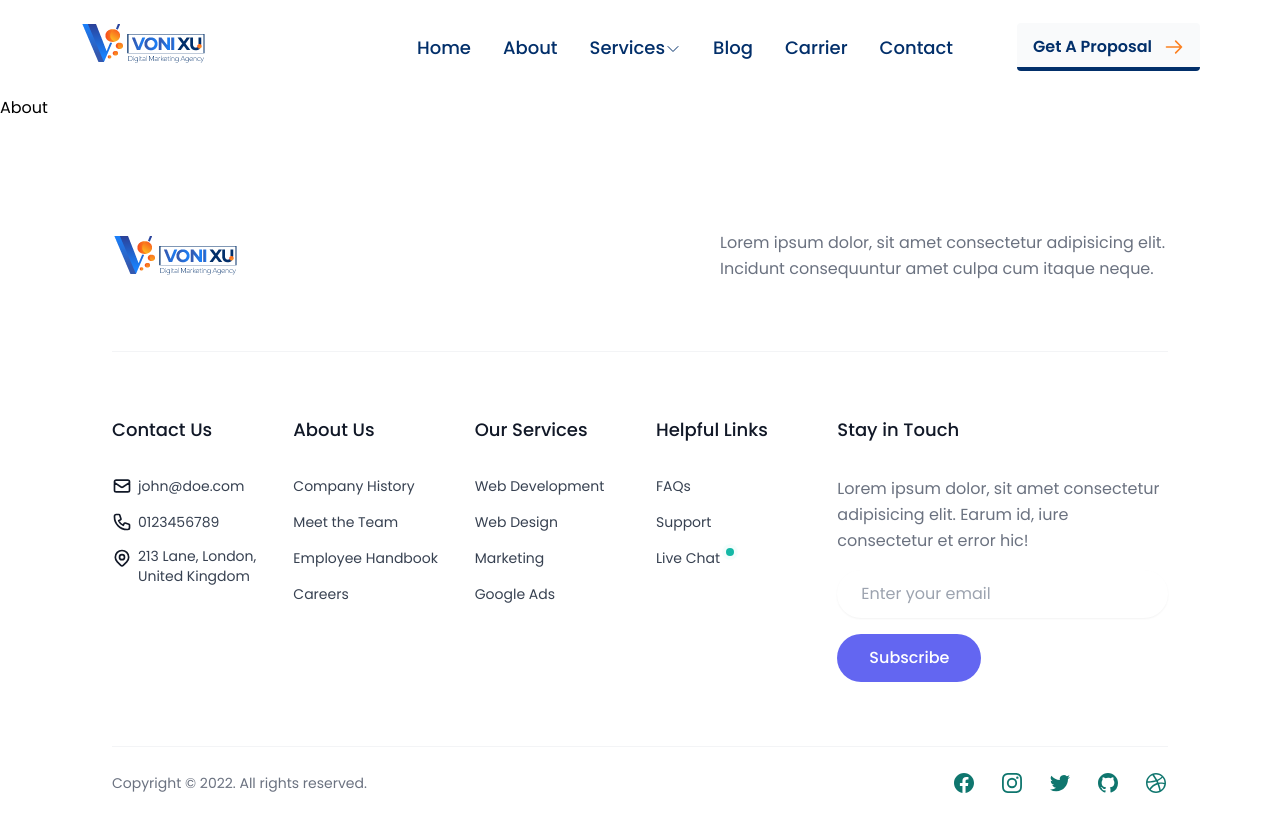
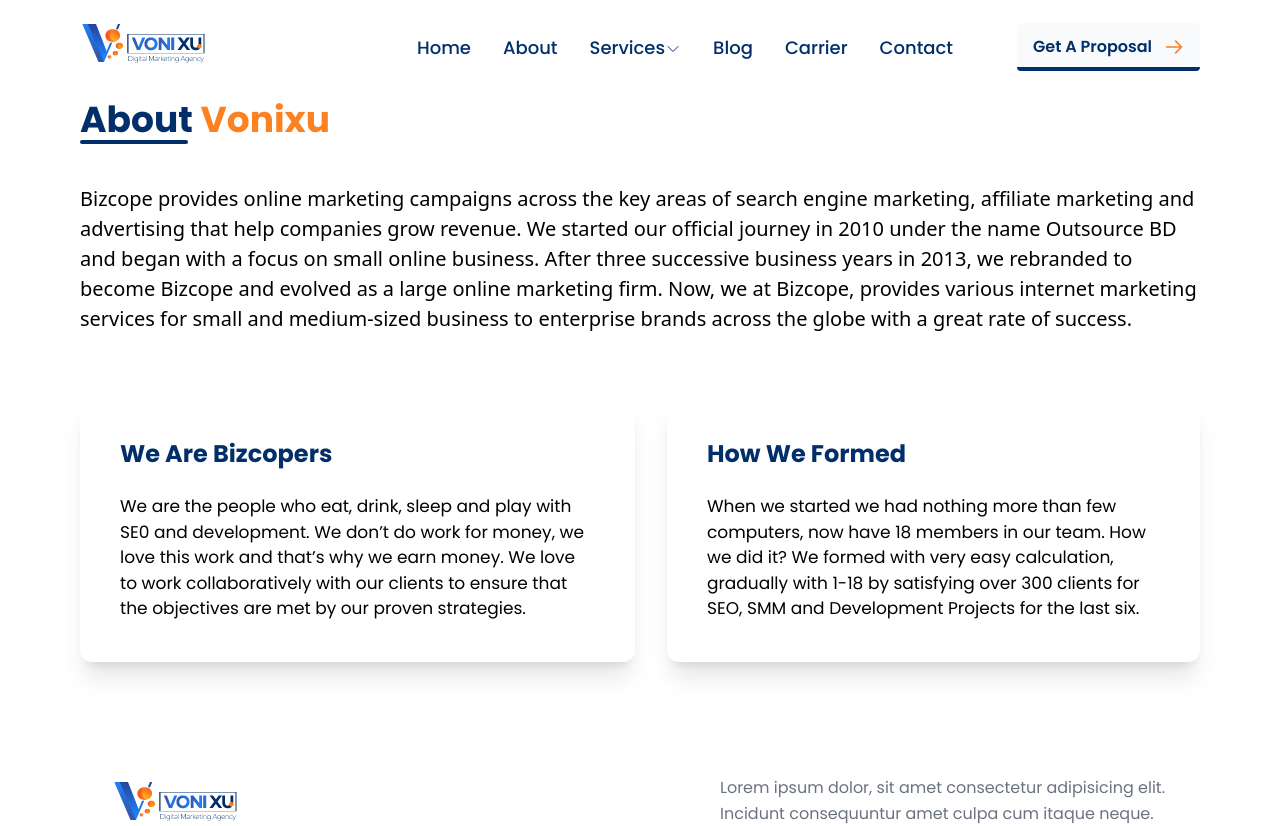
Before and after one commit to alamincoders/vonixu, a Next.js app: page /about in a window 1280 px wide. Shown: the top 826 px of the page. Built offline with nearby package versions, Linux system fonts and the light colour scheme; a small style sheet from the web is missing.

Commit message:
about vonixu

```diff
--- /dev/null
+++ b/components/AboutVonixu.jsx
@@ -0,0 +1,50 @@
+import React from 'react';
+
+const AboutVonixu = () => {
+  return (
+    <section className="container py-1">
+      <h1 className="text-4xl font-bold">
+        <span className="text-primary">About</span>{" "}
+        <span className="text-secondary ">Vonixu</span>
+      </h1>
+
+      <div className="w-[108px] h-1 bg-primary border-0 rounded-2xl "></div>
+
+      <p className='text-[20px] mt-10 font-sans ' >
+        Bizcope provides online marketing campaigns across the key areas of
+        search engine marketing, affiliate marketing and advertising that help
+        companies grow revenue. We started our official journey in 2010 under
+        the name Outsource BD and began with a focus on small online business.
+        After three successive business years in 2013, we rebranded to become
+        Bizcope and evolved as a large online marketing firm. Now, we at
+        Bizcope, provides various internet marketing services for small and
+        medium-sized business to enterprise brands across the globe with a great
+        rate of success.
+      </p>
+
+      <div className=' mt-16 flex-none md:flex items-center text-left gap-x-8' >
+        <div className=' w-50 shadow-xl rounded-xl p-10  ' >
+          <h1 className=' text-primary font-bold text-2xl ' >We Are Bizcopers</h1>
+          <p className=' mt-6 text-[17px]  ' >
+            We are the people who eat, drink, sleep and play with SE0 and
+            development. We don’t do work for money, we love this work and
+            that’s why we earn money. We love to work collaboratively with our
+            clients to ensure that the objectives are met by our proven
+            strategies.
+          </p>
+        </div>
+        <div className=' w-50 shadow-xl rounded-xl p-10  ' >
+          <h1 className=' text-primary font-bold text-2xl ' >How We Formed</h1>
+          <p className=' mt-6 text-[17px]' >
+            When we started we had nothing more than few computers, now have 18
+            members in our team. How we did it? We formed with very easy
+            calculation, gradually with 1-18 by satisfying over 300
+            clients for SEO, SMM and Development Projects for the last six.
+          </p>
+        </div>
+      </div>
+    </section>
+  );
+};
+
+export default AboutVonixu;
--- a/pages/about.js
+++ b/pages/about.js
@@ -1,5 +1,6 @@
 import Head from "next/head";
 import React from "react";
+import AboutVonixu from "../components/AboutVonixu";
 
 const About = () => {
   return (
@@ -10,7 +11,7 @@ const About = () => {
         <link rel="icon" href="/favicon.ico" />
       </Head>
 
-      <main className="relative pt-24">About</main>
+      <main className="relative pt-24"> <AboutVonixu/> </main>
     </>
   );
 };
```
